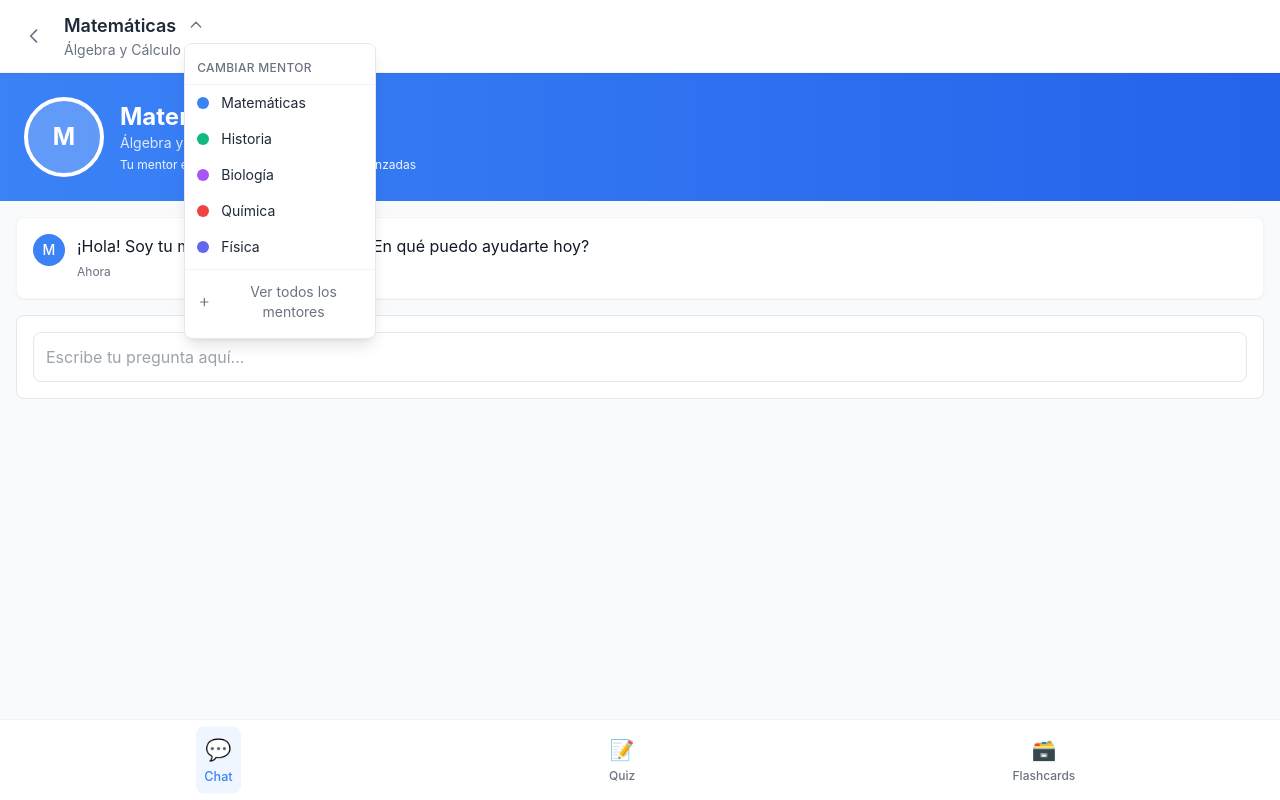
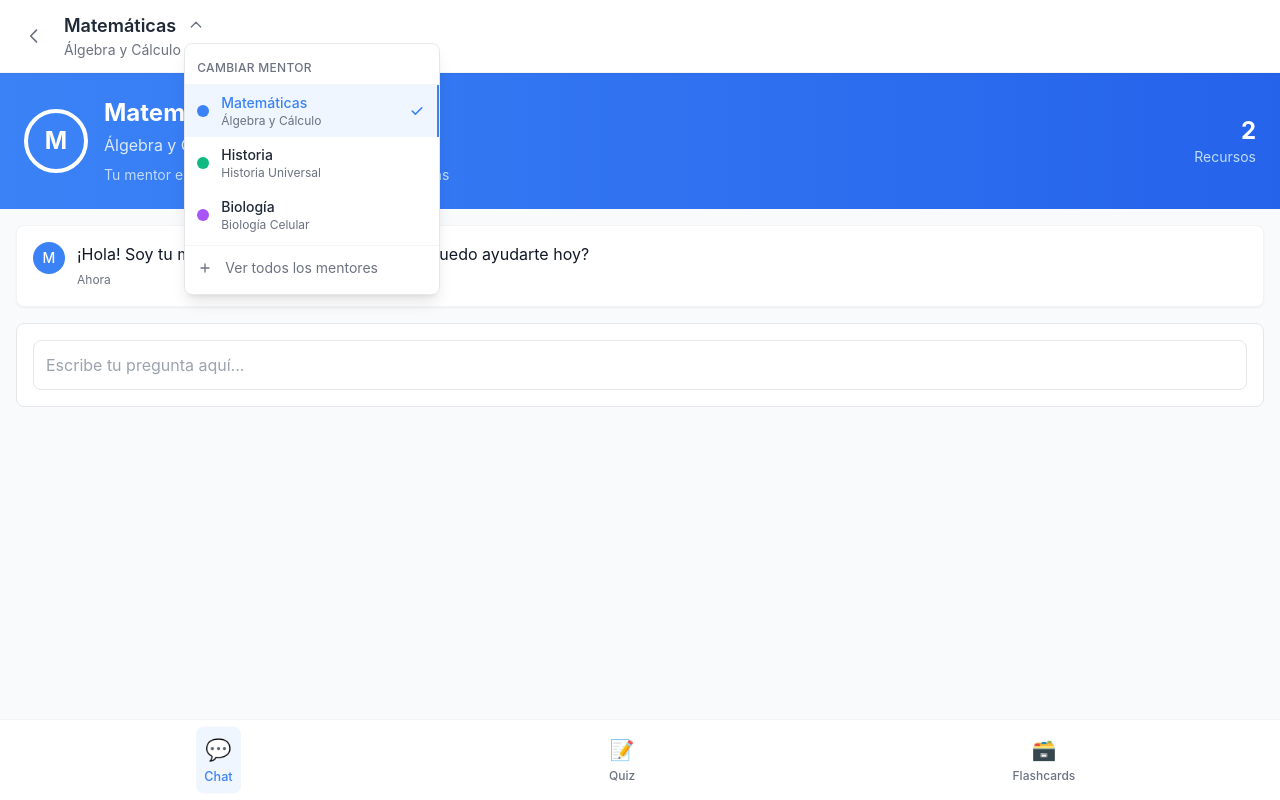
Before and after one commit to mentoria-app/mentor-ia, a React (Vite) app in the folder packages/frontend/: page /mentor/1 in a window 1280 px wide. Both pictures are taken after a click on the button 196 px from the left and 25 px from the top of the page. Built offline with nearby package versions, Linux system fonts and the light colour scheme.

Commit message:
feat(dashboard): implement dynamic mentor dashboard

```diff
--- a/packages/frontend/src/App.jsx
+++ b/packages/frontend/src/App.jsx
@@ -1,6 +1,6 @@
 import React, { useState } from 'react';
 import { BrowserRouter as Router, Routes, Route, Navigate } from 'react-router-dom';
-import { AppLayout, MentorDashboardLayout } from './components/layout';
+import { AppLayout } from './components/layout';
 import { Onboarding, MentorHub, MentorDashboard, Profile } from './pages';
 
 function App() {
@@ -35,12 +35,12 @@ function App() {
         } />
 
         <Route path="/mentor/:mentorId" element={
-          <MentorDashboardLayout
+          <AppLayout
             activeTab={activeTab}
             onTabChange={setActiveTab}
           >
             <MentorDashboard />
-          </MentorDashboardLayout>
+          </AppLayout>
         } />
 
         <Route path="/profile" element={
--- a/packages/frontend/src/components/layout/Header.jsx
+++ b/packages/frontend/src/components/layout/Header.jsx
@@ -1,22 +1,32 @@
 import React, { useState } from 'react';
-import { useNavigate, useLocation } from 'react-router-dom';
+import { useNavigate, useLocation, useParams } from 'react-router-dom';
+import { useSelector } from 'react-redux';
+import { selectAllMentors, selectActiveMentorId, selectMentorById } from '../../state/mentorsSlice';
 
-const Header = ({ title = 'MentorIA', subtitle, className = '', ...props }) => {
+const Header = ({ title, subtitle, className = '', ...props }) => {
   const navigate = useNavigate();
   const location = useLocation();
+  const params = useParams();
   const [isDropdownOpen, setIsDropdownOpen] = useState(false);
+
+  // Get mentor data from Redux store
+  const allMentors = useSelector(selectAllMentors);
+  const activeMentorId = useSelector(selectActiveMentorId);
 
   // Check if we're on a mentor dashboard page
   const isMentorDashboard = location.pathname.startsWith('/mentor/');
 
-  // Placeholder mentor data for quick switcher
-  const availableMentors = [
-    { id: 1, name: 'Matemáticas', color: 'bg-primary' },
-    { id: 2, name: 'Historia', color: 'bg-secondary' },
-    { id: 3, name: 'Biología', color: 'bg-purple-500' },
-    { id: 4, name: 'Química', color: 'bg-red-500' },
-    { id: 5, name: 'Física', color: 'bg-indigo-500' },
-  ];
+  // Always call useSelector, but make it return null when not needed
+  const currentMentor = useSelector(state => {
+    if (isMentorDashboard && params.mentorId) {
+      return selectMentorById(state, params.mentorId);
+    }
+    return null;
+  });
+
+  // Determine the actual title and subtitle to display
+  const displayTitle = title || (currentMentor ? currentMentor.name : 'MentorIA');
+  const displaySubtitle = subtitle || (currentMentor ? currentMentor.subject : undefined);
 
   const handleBackClick = () => {
     navigate('/mentors');
@@ -64,11 +74,11 @@ const Header = ({ title = 'MentorIA', subtitle, className = '', ...props }) => {
           <div className="flex-1 min-w-0">
             <div className="flex items-center space-x-2">
               <h1 className="text-lg font-semibold text-text-primary truncate">
-                {title}
+                {displayTitle}
               </h1>
 
               {/* Quick Mentor Switcher - Only show on MentorDashboard */}
-              {isMentorDashboard && (
+              {isMentorDashboard && allMentors.length > 1 && (
                 <div className="relative">
                   <button
                     onClick={toggleDropdown}
@@ -99,19 +109,31 @@ const Header = ({ title = 'MentorIA', subtitle, className = '', ...props }) => {
                       />
 
                       {/* Dropdown Content */}
-                      <div className="absolute top-full left-0 mt-1 w-48 bg-surface border border-gray-200 rounded-lg shadow-lg z-20 animate-fade-in">
+                      <div className="absolute top-full left-0 mt-1 w-64 bg-surface border border-gray-200 rounded-lg shadow-lg z-20 animate-fade-in">
                         <div className="py-2">
                           <div className="px-3 py-2 text-xs font-medium text-text-secondary uppercase tracking-wide border-b border-gray-100">
                             Cambiar mentor
                           </div>
-                          {availableMentors.map((mentor) => (
+                          {allMentors.map((mentor) => (
                             <button
                               key={mentor.id}
                               onClick={() => handleMentorSwitch(mentor.id)}
-                              className="w-full flex items-center px-3 py-2 text-sm text-text-primary hover:bg-primary-50 hover:text-primary transition-colors duration-150"
+                              className={`w-full flex items-center px-3 py-2 text-sm transition-colors duration-150 ${
+                                activeMentorId === mentor.id
+                                  ? 'bg-primary-50 text-primary border-r-2 border-primary'
+                                  : 'text-text-primary hover:bg-primary-50 hover:text-primary'
+                              }`}
                             >
                               <div className={`w-3 h-3 ${mentor.color} rounded-full mr-3 flex-shrink-0`} />
-                              <span className="truncate">{mentor.name}</span>
+                              <div className="flex-1 text-left">
+                                <div className="font-medium truncate">{mentor.name}</div>
+                                <div className="text-xs text-text-secondary truncate">{mentor.subject}</div>
+                              </div>
+                              {activeMentorId === mentor.id && (
+                                <svg className="w-4 h-4 text-primary ml-2" fill="currentColor" viewBox="0 0 20 20">
+                                  <path fillRule="evenodd" d="M16.707 5.293a1 1 0 010 1.414l-8 8a1 1 0 01-1.414 0l-4-4a1 1 0 011.414-1.414L8 12.586l7.293-7.293a1 1 0 011.414 0z" clipRule="evenodd" />
+                                </svg>
+                              )}
                             </button>
                           ))}
                           <div className="border-t border-gray-100 mt-1 pt-1">
@@ -136,9 +158,9 @@ const Header = ({ title = 'MentorIA', subtitle, className = '', ...props }) => {
               )}
             </div>
 
-            {subtitle && (
+            {displaySubtitle && (
               <p className="text-sm text-text-secondary truncate">
-                {subtitle}
+                {displaySubtitle}
               </p>
             )}
           </div>
--- a/packages/frontend/src/components/layout/MentorDashboardLayout.jsx
+++ /dev/null
@@ -1,31 +0,0 @@
-import React from 'react';
-import { useParams } from 'react-router-dom';
-import AppLayout from './AppLayout';
-
-const MentorDashboardLayout = ({ children, activeTab, onTabChange }) => {
-  const { mentorId } = useParams();
-
-  // Placeholder mentor data - in real app this would come from API/state
-  const mentorsData = {
-    1: { name: 'Matemáticas', subject: 'Álgebra y Cálculo' },
-    2: { name: 'Historia', subject: 'Historia Universal' },
-    3: { name: 'Biología', subject: 'Biología Celular' },
-    4: { name: 'Química', subject: 'Química Orgánica' },
-    5: { name: 'Física', subject: 'Mecánica Clásica' },
-  };
-
-  const mentor = mentorsData[mentorId] || { name: 'Mentor', subject: 'Tu mentor de estudio' };
-
-  return (
-    <AppLayout
-      headerTitle={mentor.name}
-      headerSubtitle={mentor.subject}
-      activeTab={activeTab}
-      onTabChange={onTabChange}
-    >
-      {children}
-    </AppLayout>
-  );
-};
-
-export default MentorDashboardLayout;
--- a/packages/frontend/src/components/layout/index.js
+++ b/packages/frontend/src/components/layout/index.js
@@ -1,4 +1,3 @@
+export { default as AppLayout } from './AppLayout';
 export { default as Header } from './Header';
 export { default as BottomNavBar } from './BottomNavBar';
-export { default as AppLayout } from './AppLayout';
-export { default as MentorDashboardLayout } from './MentorDashboardLayout';
--- a/packages/frontend/src/pages/MentorDashboard.jsx
+++ b/packages/frontend/src/pages/MentorDashboard.jsx
@@ -1,60 +1,94 @@
-import React from 'react';
+import React, { useEffect, useRef } from 'react';
 import { useParams } from 'react-router-dom';
+import { useSelector, useDispatch } from 'react-redux';
 import { Card, Avatar, Button } from '../components/common';
 import { ResourceCard } from '../components/resources';
+import {
+  selectMentorById,
+  selectActiveMentorId,
+  setActiveMentor,
+  addResourceToMentor
+} from '../state/mentorsSlice';
 
 const MentorDashboard = ({ activeTab = 'chat' }) => {
   const { mentorId } = useParams();
+  const dispatch = useDispatch();
+  const fileInputRef = useRef(null);
 
-  // Placeholder mentor data - would come from API/state in real app
-  const mentor = {
-    id: mentorId,
-    name: 'Matemáticas',
-    subject: 'Álgebra y Cálculo',
-    avatar: null,
-    color: 'bg-blue-500',
-    description: 'Tu mentor especializado en matemáticas avanzadas'
+  // Get mentor data from Redux store
+  const activeMentorId = useSelector(selectActiveMentorId);
+  const mentor = useSelector(state => selectMentorById(state, mentorId));
+
+  // Set active mentor when component mounts or mentorId changes
+  useEffect(() => {
+    if (mentorId && parseInt(mentorId) !== activeMentorId) {
+      dispatch(setActiveMentor(parseInt(mentorId)));
+    }
+  }, [mentorId, activeMentorId, dispatch]);
+
+  // If mentor is not found, show error state
+  if (!mentor) {
+    return (
+      <div className="flex flex-col items-center justify-center min-h-full p-6">
+        <div className="text-center">
+          <h2 className="text-2xl font-semibold text-gray-900 mb-2">
+            Mentor no encontrado
+          </h2>
+          <p className="text-gray-600">
+            El mentor que estás buscando no existe o ha sido eliminado.
+          </p>
+        </div>
+      </div>
+    );
+  }
+
+  const handleUploadResource = () => {
+    // Trigger the file input dialog
+    fileInputRef.current?.click();
   };
 
-  // Placeholder resources data
-  const resources = [
-    {
-      id: 1,
-      title: 'Derivadas e Integrales.pdf',
-      type: 'pdf',
-      uploadDate: 'hace 2 días',
-      size: '2.1 MB',
-      thumbnail: null
-    },
-    {
-      id: 2,
-      title: 'Ejercicios de Límites',
-      type: 'image',
-      uploadDate: 'hace 1 semana',
-      size: '850 KB',
-      thumbnail: null
-    },
-    {
-      id: 3,
-      title: 'Clase de Cálculo - YouTube',
-      type: 'url',
-      uploadDate: 'hace 3 días',
-      size: null,
-      thumbnail: null
-    },
-    {
-      id: 4,
-      title: 'Fórmulas Trigonométricas.png',
-      type: 'image',
-      uploadDate: 'hace 5 días',
-      size: '1.2 MB',
-      thumbnail: null
+  const handleFileSelect = (event) => {
+    const files = event.target.files;
+    if (files && files.length > 0) {
+      const file = files[0];
+
+      // Create a new resource object
+      const newResource = {
+        title: file.name,
+        type: getFileType(file),
+        size: formatFileSize(file.size),
+        status: 'Pending' // Initially pending analysis
+      };
+
+      // Add resource to the mentor
+      dispatch(addResourceToMentor({
+        mentorId: mentor.id,
+        resource: newResource
+      }));
+
+      // Reset file input
+      event.target.value = '';
+
+      // TODO: In a real app, you would also upload the file to the server here
+      console.log('File selected for upload:', file.name);
     }
-  ];
+  };
 
-  const handleUploadResource = () => {
-    // TODO: Implement upload functionality
-    console.log('Upload resource');
+  const getFileType = (file) => {
+    const type = file.type;
+    if (type.includes('pdf')) return 'pdf';
+    if (type.includes('image')) return 'image';
+    if (type.includes('video')) return 'video';
+    if (type.includes('audio')) return 'audio';
+    return 'file';
+  };
+
+  const formatFileSize = (bytes) => {
+    if (bytes === 0) return '0 Bytes';
+    const k = 1024;
+    const sizes = ['Bytes', 'KB', 'MB', 'GB'];
+    const i = Math.floor(Math.log(bytes) / Math.log(k));
+    return parseFloat((bytes / Math.pow(k, i)).toFixed(2)) + ' ' + sizes[i];
   };
 
   const handleResourceClick = (resource) => {
@@ -135,7 +169,7 @@ const MentorDashboard = ({ activeTab = 'chat' }) => {
                     Tus Recursos
                   </h2>
                   <p className="text-sm text-gray-600">
-                    {resources.length} {resources.length === 1 ? 'recurso subido' : 'recursos subidos'}
+                    {mentor.resources.length} {mentor.resources.length === 1 ? 'recurso subido' : 'recursos subidos'}
                   </p>
                 </div>
 
@@ -149,8 +183,18 @@ const MentorDashboard = ({ activeTab = 'chat' }) => {
                 </Button>
               </div>
 
+              {/* Hidden file input */}
+              <input
+                type="file"
+                ref={fileInputRef}
+                onChange={handleFileSelect}
+                className="hidden"
+                accept=".pdf,.jpg,.jpeg,.png,.gif,.mp4,.mp3,.wav"
+                multiple={false}
+              />
+
               {/* Resources List */}
-              {resources.length === 0 ? (
+              {mentor.resources.length === 0 ? (
                 <Card className="p-8 text-center border-2 border-dashed border-gray-300">
                   <div className="w-16 h-16 bg-gray-100 rounded-full flex items-center justify-center mx-auto mb-4">
                     <span className="text-2xl">📚</span>
@@ -170,7 +214,7 @@ const MentorDashboard = ({ activeTab = 'chat' }) => {
                 </Card>
               ) : (
                 <div className="space-y-3">
-                  {resources.map((resource) => (
+                  {mentor.resources.map((resource) => (
                     <ResourceCard
                       key={resource.id}
                       resource={resource}
@@ -192,16 +236,16 @@ const MentorDashboard = ({ activeTab = 'chat' }) => {
         <div className="flex items-center space-x-4">
           {/* Mentor Avatar */}
           <div className="flex-shrink-0">
-            {mentor.avatar ? (
+            {mentor.avatarUrl ? (
               <Avatar
-                src={mentor.avatar}
+                src={mentor.avatarUrl}
                 size="xl"
                 alt={mentor.name}
                 className="border-4 border-white"
               />
             ) : (
-              <div className="w-20 h-20 bg-white bg-opacity-20 rounded-full flex items-center justify-center border-4 border-white">
-                <span className="text-white font-bold text-2xl">
+              <div className={`w-16 h-16 ${mentor.color} rounded-full flex items-center justify-center border-4 border-white`}>
+                <span className="text-white text-2xl font-bold">
                   {mentor.name.charAt(0)}
                 </span>
               </div>
@@ -213,12 +257,22 @@ const MentorDashboard = ({ activeTab = 'chat' }) => {
             <h1 className="text-2xl font-bold truncate">
               {mentor.name}
             </h1>
-            <p className="text-blue-100 text-sm">
+            <p className="text-blue-100 mt-1">
               {mentor.subject}
             </p>
-            <p className="text-blue-50 text-xs mt-1">
+            <p className="text-blue-200 text-sm mt-2">
               {mentor.description}
             </p>
+          </div>
+
+          {/* Stats */}
+          <div className="hidden sm:flex flex-col items-end space-y-1">
+            <div className="text-right">
+              <p className="text-2xl font-bold">{mentor.resources.length}</p>
+              <p className="text-blue-200 text-sm">
+                {mentor.resources.length === 1 ? 'Recurso' : 'Recursos'}
+              </p>
+            </div>
           </div>
         </div>
       </div>
```
Also changed, not shown: packages/frontend/src/components/resources/ResourceCard.jsx (+44 -2 lines), packages/frontend/src/state/mentorsSlice.js (+10 -5 lines).
